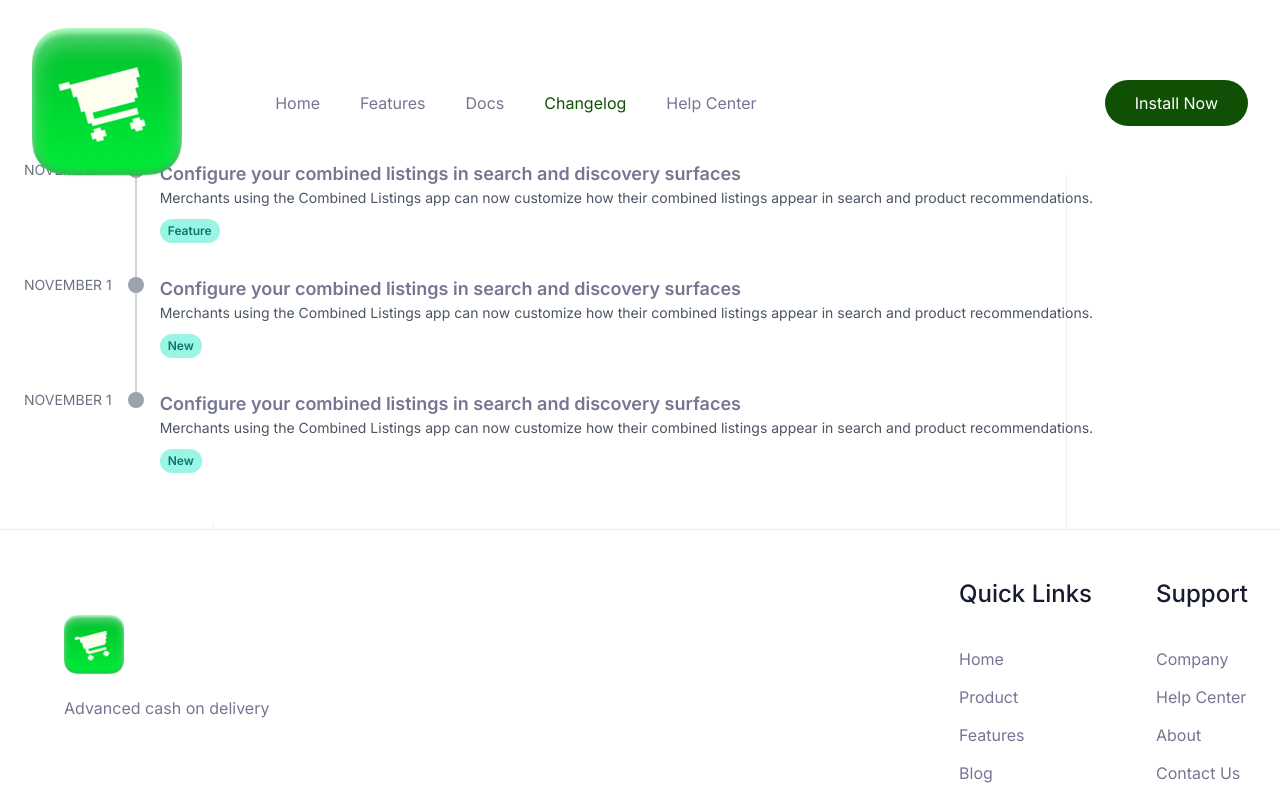
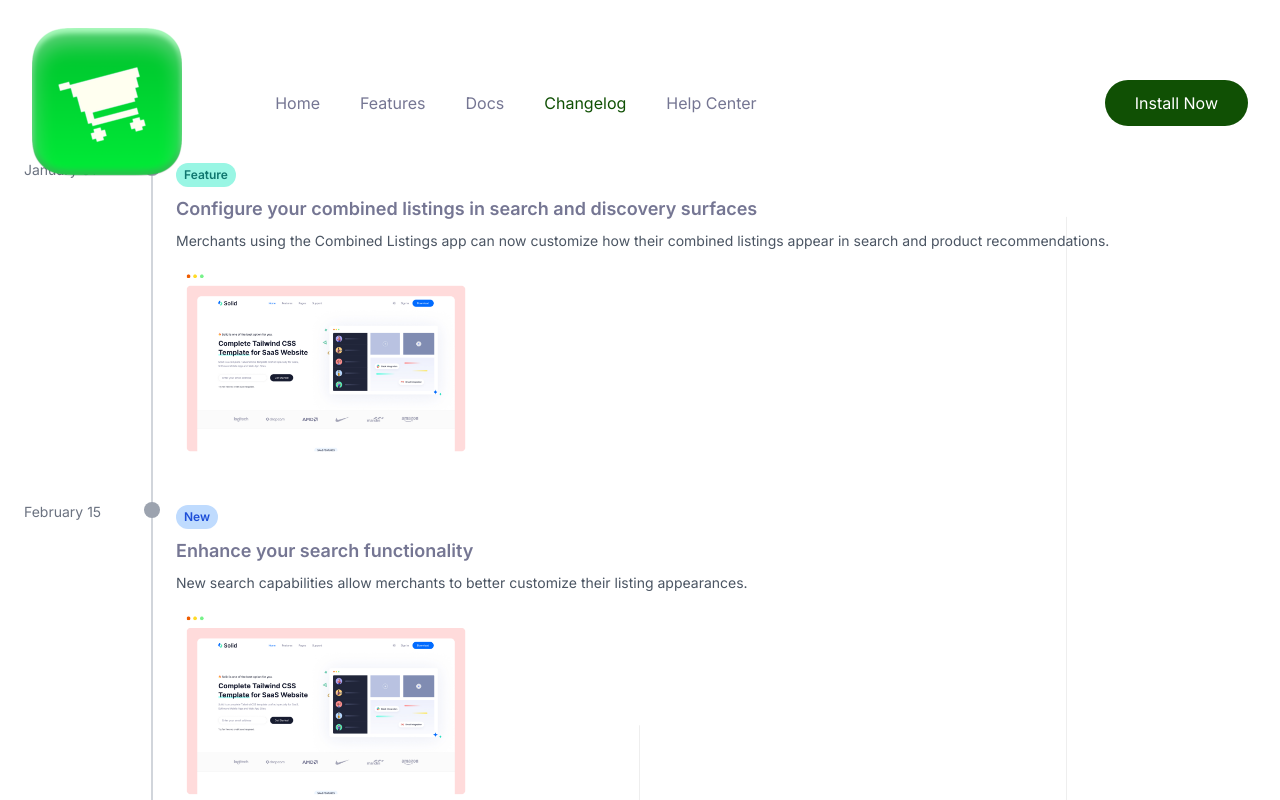
Before and after one commit to DeveloperManikDas/advanced-cash-on-delivery-web-design, a Next.js app: page /changelog in a window 1280 px wide. Shown: the top 800 px of the page. Built offline with nearby package versions, Linux system fonts and the light colour scheme.

Commit message:
update 4-nov add two section in help center

```diff
--- a/app/(site)/changelog/page.tsx
+++ b/app/(site)/changelog/page.tsx
@@ -1,4 +1,5 @@
 import React from 'react';
+import Image from 'next/image';
 
 interface ChangelogItemProps {
   date: string;
@@ -10,34 +11,45 @@ interface ChangelogItemProps {
 
 const ChangelogItem: React.FC<ChangelogItemProps> = ({ date, title, description, tag, isLastItem }) => {
   return (
-    <div className="flex items-start">
+    <div className="flex items-stretch relative">
       {/* Date and Dot */}
-      <div className="flex items-center mr-4">
+      <div className="flex items-strech mr-4">
         {/* Date Positioned to the Left of the Dot */}
-        <p className="text-gray-500 text-sm mr-4">{date}</p>
+        <p className="text-gray-500 text-sm mr-2 w-28">{date}</p>
 
-        <div className="relative flex flex-col items-center">
+        <div className="relative flex flex-col items-strech">
           {/* Dot */}
-          <div className="w-4 h-4 bg-gray-400 rounded-full"></div>
+          <div className="w-4 h-4 bg-gray-400 rounded-full z-10"></div>
           {/* Vertical Line connecting items */}
           {!isLastItem && (
-            <div className="absolute top-4 left-1/2 -translate-x-1/2 w-0.5 bg-gray-300" style={{ height: '100px' }}></div>
+            <div
+              className="absolute top-4 left-1/2 -translate-x-1/2 w-0.5 bg-gray-300"
+              style={{ top: '16px', height: '100%' }}
+            ></div>
           )}
         </div>
       </div>
 
       {/* Content */}
       <div className="flex-1 pb-8">
-        <h3 className="text-lg font-semibold">
+        {/* Tag Positioned Above Title */}
+        <div className={`inline-flex items-center text-xs font-semibold px-2 py-1 rounded-full mb-2 ${
+          tag === 'Feature' ? 'bg-teal-200 text-teal-700' : 'bg-blue-200 text-blue-700'
+        }`}>
+          {tag}
+        </div>
+
+        {/* Title */}
+        <h3 className="text-lg font-semibold mb-2">
           <a href="#" className="hover:underline">{title}</a>
         </h3>
-        <p className="text-gray-600 text-sm mb-2">{description}</p>
 
-        {/* Tag */}
-        <div className={`inline-flex items-center text-xs font-semibold px-2 py-1 rounded-full ${
-          tag === 'Feature' ? 'bg-teal-200 text-teal-700' : 'bg-teal-200 text-teal-700'
-        }`}>
-          {tag}
+        {/* Description */}
+        <p className="text-gray-600 text-sm mb-4">{description}</p>
+
+        {/* Image Positioned After Description */}
+        <div className="my-2">
+          <Image src="/images/features/features-light-01.png" alt="Feature Image" width={300} height={200} />
         </div>
       </div>
     </div>
@@ -48,22 +60,22 @@ const Changelog: React.FC = () => {
   // Demo data for changelog items
   const changelogData = [
     {
-      date: "NOVEMBER 1",
+      date: "January 01",
       title: "Configure your combined listings in search and discovery surfaces",
       description: "Merchants using the Combined Listings app can now customize how their combined listings appear in search and product recommendations.",
       tag: "Feature"
     },
     {
-      date: "NOVEMBER 1",
-      title: "Configure your combined listings in search and discovery surfaces",
-      description: "Merchants using the Combined Listings app can now customize how their combined listings appear in search and product recommendations.",
+      date: "February 15",
+      title: "Enhance your search functionality",
+      description: "New search capabilities allow merchants to better customize their listing appearances.",
       tag: "New"
     },
     {
-      date: "NOVEMBER 1",
-      title: "Configure your combined listings in search and discovery surfaces",
-      description: "Merchants using the Combined Listings app can now customize how their combined listings appear in search and product recommendations.",
-      tag: "New"
+      date: "March 10",
+      title: "Enhanced product recommendations",
+      description: "Added support for more advanced filtering and sorting options in recommendations.",
+      tag: "Update"
     }
   ];
 
--- a/app/(site)/help-center/video-tutorials/page.tsx
+++ b/app/(site)/help-center/video-tutorials/page.tsx
@@ -1,17 +1,33 @@
-import React from "react";
+"use client";
+import React, { useState } from "react";
 import VideoCard from "./videoCard"; // Adjust the import path as necessary
 
-// Sample video data
+// Sample video data with categories
 const videoData = [
-  { title: "Video 1", description: "Description 1", videoId: "waBXlVfTF5M" },
-  { title: "Video 2", description: "Description 2", videoId: "waBXlVfTF5M" },
-  { title: "Video 2", description: "Description 2", videoId: "waBXlVfTF5M" },
-  // Add more video data as needed
+  { title: "Video 1", description: "Description 1", videoId: "waBXlVfTF5M", category: "Fees" },
+  { title: "Video 2", description: "Description 2", videoId: "waBXlVfTF5M", category: "Customer" },
+  { title: "Video 3", description: "Description 3", videoId: "waBXlVfTF5M", category: "Product" },
+  { title: "Video 4", description: "Description 4", videoId: "waBXlVfTF5M", category: "Location" },
+  { title: "Video 5", description: "Description 5", videoId: "waBXlVfTF5M", category: "Fees" },
+  { title: "Video 6", description: "Description 6", videoId: "waBXlVfTF5M", category: "Customer" },
+  { title: "Video 7", description: "Description 7", videoId: "waBXlVfTF5M", category: "Product" },
+  { title: "Video 8", description: "Description 8", videoId: "waBXlVfTF5M", category: "Location" },
+  { title: "Video 9", description: "Description 9", videoId: "waBXlVfTF5M", category: "Fees" },
+  { title: "Video 10", description: "Description 10", videoId: "waBXlVfTF5M", category: "Customer" },
+  { title: "Video 11", description: "Description 11", videoId: "waBXlVfTF5M", category: "Product" },
+  { title: "Video 12", description: "Description 12", videoId: "waBXlVfTF5M", category: "Location" },
 ];
 
 const VideoGalleryPage: React.FC = () => {
+  const [selectedCategory, setSelectedCategory] = useState("All Videos");
+
+  // Filter videos based on the selected category
+  const filteredVideos = selectedCategory === "All Videos"
+    ? videoData
+    : videoData.filter(video => video.category === selectedCategory);
+
   return (
-    <div className="pt-28 w-full border-2 inline-flex flex-col items-center">
+    <div className="pt-28 w-full inline-flex flex-col items-center">
       <div className="">
         <h2 className="mb-7 text-3xl font-bold text-black dark:text-white xl:text-sectiontitle2">
           Video Gallery: Cash on Delivery Features
@@ -21,8 +37,23 @@ const VideoGalleryPage: React.FC = () => {
           aliquid vero natus ipsam, repudiandae voluptates!{" "}
         </p>
       </div>
+
+      {/* Tabs for video categories */}
+      <div className="flex space-x-4 mb-8">
+        {["All Videos", "Fees", "Customer", "Product", "Location"].map((category) => (
+          <button
+            key={category}
+            onClick={() => setSelectedCategory(category)}
+            className={`px-4 py-2 rounded-full ${selectedCategory === category ? "bg-green-600 text-white rounded-full" : "text-black"}`}
+          >
+            {category}
+          </button>
+        ))}
+      </div>
+
+      {/* Display video cards */}
       <div className="grid grid-cols-1 lg:w-full gap-8 md:grid-cols-2 lg:grid-cols-3 pt-24 p-8">
-        {videoData.map((video, index) => (
+        {filteredVideos.map((video, index) => (
           <VideoCard
             key={index}
             title={video.title}
--- a/components/SupportPage/index.tsx
+++ b/components/SupportPage/index.tsx
@@ -1,5 +1,8 @@
+
 import { Metadata } from "next";
 import Link from "next/link";
+import { GoChevronRight } from "react-icons/go";
+import { FaBook, FaVideo, FaLifeRing, FaFileAlt, FaBlog } from "react-icons/fa";
 
 export const metadata: Metadata = {
   title: "Support - Advanced Cash on Delivery",
@@ -7,11 +10,84 @@ export const metadata: Metadata = {
   // other metadata
 };
 
+// Card component to reuse for each section
+function Card({ title, description, link, linkText, Icon }) {
+  return (
+    <div className="flex flex-col justify-start rounded-lg border-2 p-6 border-slate-200">
+      <div className="mb-4 flex items-center">
+        <Icon className="text-xl" />
+        <h2 className="ml-2 text-lg font-semibold">{title}</h2>
+      </div>
+      <p className="mb-4 text-left text-gray-600">{description}</p>
+      <Link
+        href={link}
+        className="inline-flex items-center rounded-lg  py-2 text-black font-semibold hover:text-gray-300 dark:bg-white dark:text-black"
+      >
+        {linkText}
+        <span className="ml-2">
+          <GoChevronRight />
+        </span>
+      </Link>
+    </div>
+  );
+}
+
+// Array of card details
+const cardData = [
+  {
+    title: "Video Tutorials",
+    description:
+      "Watch videos to learn how to use our product and discover its features",
+    link: "/help-center/video-tutorials",
+    linkText: "Watch Now",
+    Icon: FaVideo,
+  },
+  {
+    title: "Help & Support",
+    description:
+      "Ask questions, report issues, or share feedback to get the support you need.",
+    link: "#support",
+    linkText: "Contact Support",
+    Icon: FaLifeRing,
+  },
+  {
+    title: "Documentation",
+    description:
+      "Explore our docs to understand how to navigate and use our platform well.",
+    link: "/help-center/documentation",
+    linkText: "Read Docs",
+    Icon: FaFileAlt,
+  },
+  {
+    title: "Blogs",
+    description:
+      "Stay updated with our latest posts, insights, and best practices to succeed.",
+    link: "/help-center/blogs",
+    linkText: "Read Blogs",
+    Icon: FaBlog,
+  },
+  {
+    title: "FAQs",
+    description: "Find answers to frequently asked questions and common inquiries.",
+    link: "/help-center/faqs",
+    linkText: "View FAQs",
+    Icon: FaBook,
+  },
+  {
+    title: "Troubleshooting",
+    description: "Get solutions to common issues and troubleshooting guidance.",
+    link: "/help-center/troubleshooting",
+    linkText: "Troubleshooting",
+    Icon: FaLifeRing,
+  },
+];
+
+
 export default function SupportPage() {
   return (
-    <section className="flex pb-20 justify-center w-full ">
-      <div className="max-w-xl text-center w-3/4 flex flex-col items-center ">
-        <div className=" w-full text-center ">
+    <section className="flex w-full justify-center pb-20">
+      <div className="flex w-3/4 flex-col items-center text-center">
+        <div className="w-full text-center">
           <h2 className="mb-7 text-3xl font-bold text-black dark:text-white xl:text-sectiontitle2">
             How can we help?
           </h2>
@@ -21,43 +97,17 @@ export default function SupportPage() {
           </p>
         </div>
 
-        <div className="grid gap-8 md:grid-cols-2">
-          {/* Sales Card */}
-          <div className="rounded-lg border border-gray-600 p-6 shadow-md flex flex-col justify-start">
-            <div className="mb-4 flex items-center">
-              <span className="text-xl">📧</span>
-              <h2 className="ml-2 text-lg font-semibold">Video Tutorials</h2>
-            </div>
-            <p className="mb-4 text-gray-600 text-left">
-              Watch our video tutorials to learn how to use our product and
-              features.
-            </p>
-            <Link
-              href="/help-center/video-tutorials"
-              className="inline-flex items-center rounded-lg px-4 py-2 text-gray-200 dark:text-black  hover:text-gray-300 bg-black dark:bg-white "
-            >
-              Watch Now
-              <span className="ml-2">→</span>
-            </Link>
-          </div>
-
-          {/* Help & Support Card */}
-          <div className="rounded-lg border border-gray-600 p-6 shadow-md flex flex-col justify-start">
-            <div className="mb-4 flex items-center">
-              <span className="text-xl">💬</span>
-              <h2 className="ml-2 text-lg font-semibold">Help & support</h2>
-            </div>
-            <p className="mb-4 text-gray-600 text-left">
-              Ask product questions, report problems, or leave feedback.
-            </p>
-            <Link
-              href="#support"
-              className="inline-flex items-center rounded-lg px-4 py-2 text-gray-200 dark:text-black  hover:text-gray-300 bg-black dark:bg-white "
-            >
-              Contact support
-              <span className="ml-2">→</span>
-            </Link>
-          </div>
+        <div className="grid gap-8 lg:grid-cols-3">
+          {cardData.map((card, index) => (
+            <Card
+              key={index}
+              title={card.title}
+              description={card.description}
+              link={card.link}
+              linkText={card.linkText}
+              Icon={card.Icon}
+            />
+          ))}
         </div>
       </div>
     </section>
```
